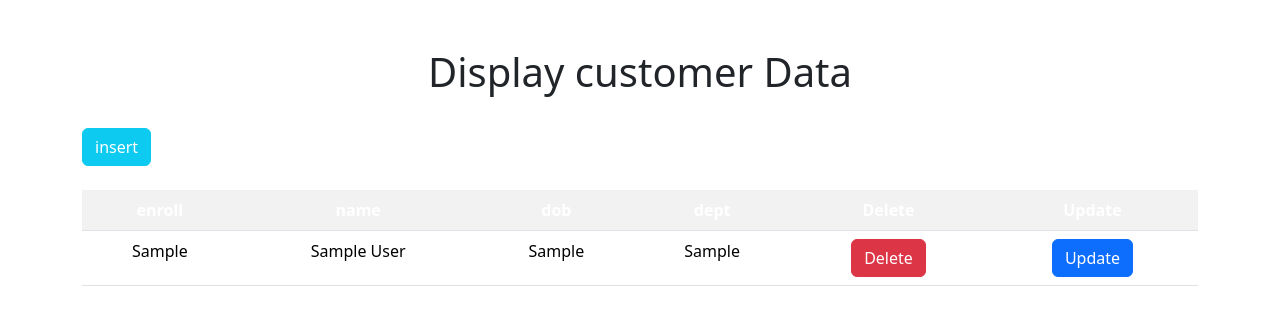
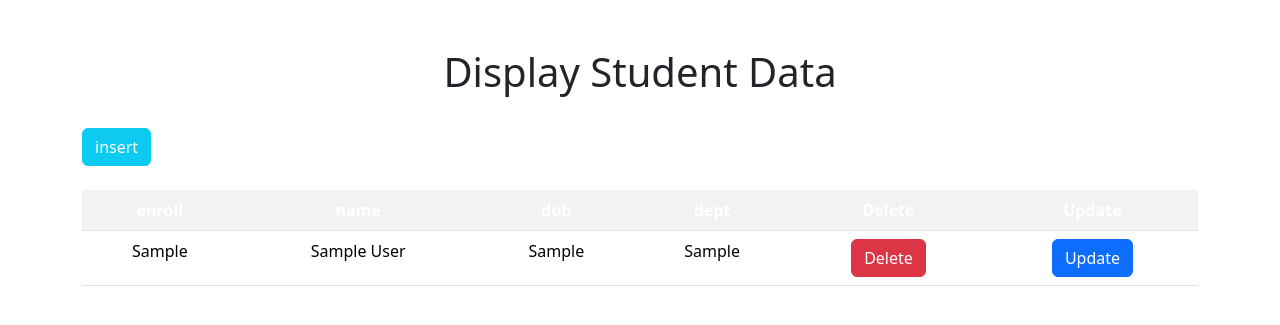
Before and after one commit to TuathaDeLugh/php, a PHP site: page /45-46index.php in a window 1280 px wide. Shown: the top 325 px of the page. Run offline with PHP 8.4, Linux system fonts and the light colour scheme; tables that the repository leaves empty or names only in its code hold one stand-in row (values such as "Sample post"); data that the repository does not hold is empty; some libraries are stand-ins or nearby versions.

Commit message:
some useless comment deleted

```diff
--- a/ch5/45-46index.php
+++ b/ch5/45-46index.php
@@ -1,6 +1,6 @@
 <!DOCTYPE html>
 <html lang="en">
-    <!-- I don't know what to do in 43 so I added dynamically update & delete -->
+
     <head>
         <title></title>
         <meta charset="UTF-8">
@@ -12,7 +12,6 @@
     </head>
     <body>
     <?php
-    //  info not in old42
     // echo $_SERVER['HTTP_REFERER'];
     function alert($status,$text){
         ?><script>
@@ -53,7 +52,7 @@
  <div class="col-lg-12">
  <br><br>
  <!-- main practical start -->
- <h1 class="text-center" > Display customer Data </h1>
+ <h1 class="text-center" > Display Student Data </h1>
  <br>
  <a href="41.php">  <button class="btn-info btn text-white">insert</button></a>  <br><br>
  <table class="table table-striped">
```
Also changed, not shown: ch5/old42.php (+5 -6 lines).
